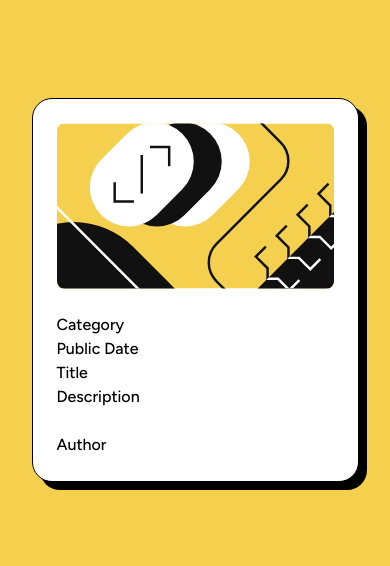
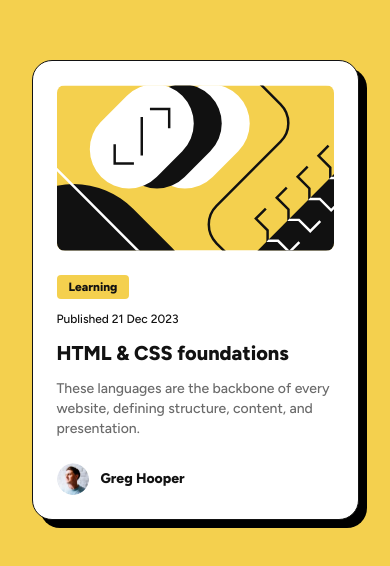
Before and after one commit to JasonY199/blog-preview-card, a Next.js app: page / in a window 390 px wide. Shown: the part 132-698 px from the top of the page. Built offline with nearby package versions, Linux system fonts and the light colour scheme.

Commit message:
complete mobile layout

```diff
--- a/app/page.tsx
+++ b/app/page.tsx
@@ -2,8 +2,8 @@ import Image from "next/image";
 
 export default function Home() {
   return (
-    <main className="flex items-center justify-center h-full">
-      <div className="bg-white w-full max-w-[327px] border rounded-[20px] p-6 flex gap-6 flex-col shadow-[8px_8px_0px_0px_rgba(0,0,0,1)]">
+    <main className="flex items-center justify-center min-h-screen p-6">
+      <div className="bg-white w-full max-w-[327px] border rounded-[20px] p-6 flex gap-6 flex-col shadow-[8px_8px_0px_0px_rgba(0,0,0,1)] text-gray-950 leading-[1.5]">
         <Image
           src="/illustration-article.svg"
           alt="Illustration of an article"
@@ -12,12 +12,30 @@ export default function Home() {
           className="rounded-lg w-full h-auto"
         />
         <div>
-          <div>Category</div>
-          <div>Public Date</div>
-          <div>Title</div>
-          <div>Description</div>
+          <div className="flex flex-col gap-3">
+            <div className="text-xs font-extrabold rounded bg-brand-yellow py-1 px-3 w-min">
+              Learning
+            </div>
+            <div className="text-xs font-medium">Published 21 Dec 2023</div>
+            <div className="text-xl font-extrabold">HTML & CSS foundations</div>
+            <div className="text-sm font-medium text-gray-500">
+              These languages are the backbone of every website, defining
+              structure, content, and presentation.
+            </div>
+          </div>
         </div>
-        <div>Author</div>
+        <div className="flex gap-3 items-center">
+          <div>
+            <Image
+              src="/image-avatar.webp"
+              alt="Profile picture of Greg Hooper"
+              width={32}
+              height={32}
+              className="rounded-full"
+            />
+          </div>
+          <div className="text-sm font-extrabold">Greg Hooper</div>
+        </div>
       </div>
     </main>
   );
```
